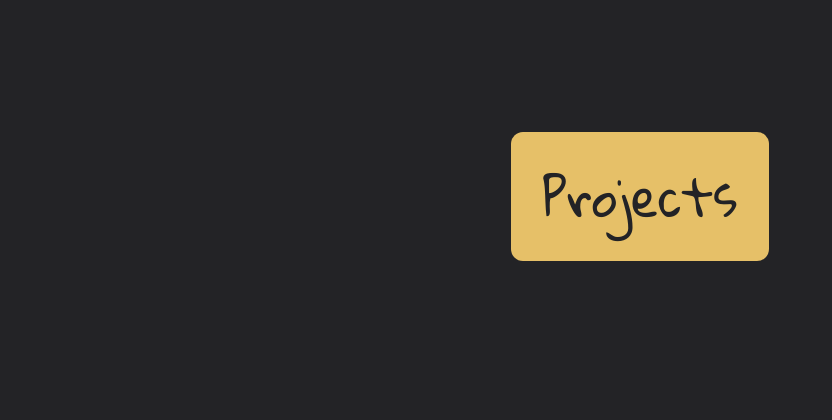
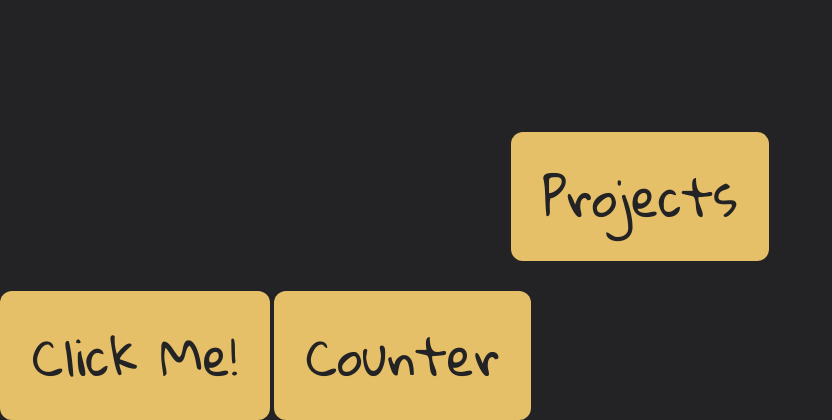
Before and after one commit to aerielellisk5/cloud_portfolio, a Flask app: page / in a window 1280 px wide. Shown: the part 1384-1804 px from the top of the page, without its empty margins (0-832 px from the left). Before the commit the page ends 1645 px from the top, so only its background shows below. Run offline with Flask 3, Linux system fonts and the light colour scheme; some libraries are stand-ins or nearby versions; some web fonts are replaced.

Commit message:
added the javascript counter

```diff
--- a/notes/cloudresume.txt
+++ /dev/null
@@ -1,4 +0,0 @@
-~ AWS S3 and AWS CloudFront Notes
-- caches your content/files.  Creates super fast responses
-- if the material isn't cached, it will retrieve it from the origin and then sets it cached in an edge location
-- also leverage the AWS global private network; provides better performance for both static and dynamic content.
--- /dev/null
+++ b/script.js
@@ -0,0 +1,10 @@
+let count = 0
+let countbutton = document.querySelector('#counting')
+
+
+countbutton.addEventListener("click", increaseCount);
+
+function increaseCount() {
+    count = count + 1
+    console.log(count)
+}
--- a/styles/indexstyles.css
+++ b/styles/indexstyles.css
@@ -186,3 +186,19 @@ a {
     font-family: 'Gloria Hallelujah', cursive;
     font-size: 50px
 }
+
+
+.counter {
+    background-color: #E6C068;
+    border: none;
+    color: #232326;
+    padding: 15px 32px;
+    text-align: center;
+    text-decoration: none;
+    display: inline-block;
+    font-size: 16px;
+    border-radius: 12px;
+    font-family: 'Gloria Hallelujah', cursive;
+    font-size: 50px;
+    margin-top: 30px;
+}
--- a/templates/index.html
+++ b/templates/index.html
@@ -9,7 +9,6 @@
     <link rel="preconnect" href="https://fonts.googleapis.com">
     <link rel="preconnect" href="https://fonts.gstatic.com" crossorigin>
     <link href="https://fonts.googleapis.com/css2?family=Gloria+Hallelujah&family=Shadows+Into+Light+Two&display=swap" rel="stylesheet">
-    <script src="https://kit.fontawesome.com/01db06c555.js" crossorigin="anonymous"></script>
 </head>
 <body>
     <header class="header-main">
@@ -91,6 +90,13 @@
         </button>
     </div>
 
+    <div class="counter">
+        <button type="submit"><a>Click Me!</a></button>
+    </div>
+
+    <div class="counter counter-button">
+        <button id="counting" type="submit"><a>Counter</a></button>
+    </div>
 
 
 
@@ -104,5 +110,8 @@
         gold: #E6C068
     -->
 
+
+    <script src="https://kit.fontawesome.com/01db06c555.js" crossorigin="anonymous"></script>
+    <script src="../script.js" type="text/javascript"></script>
 </body>
 </html>
```
Also changed, not shown: styles/projects.css (line endings or trailing spaces), 1 other file.
